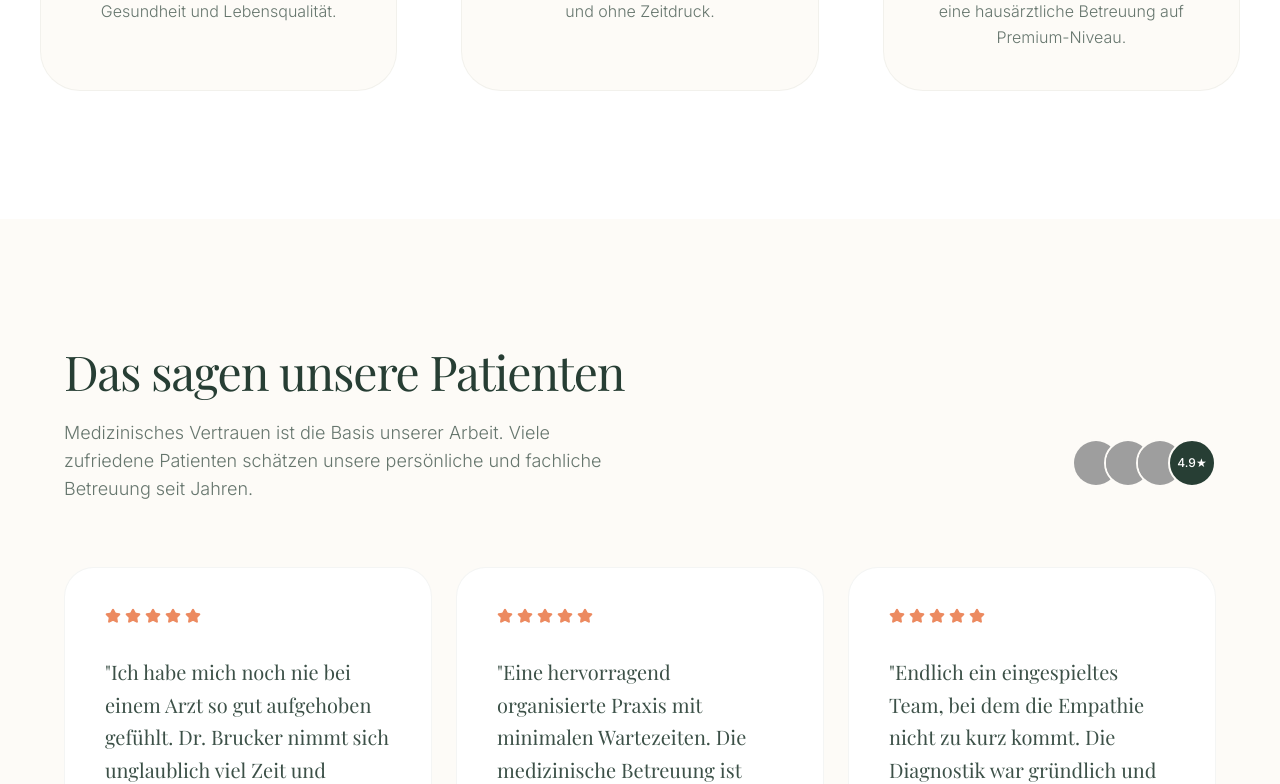
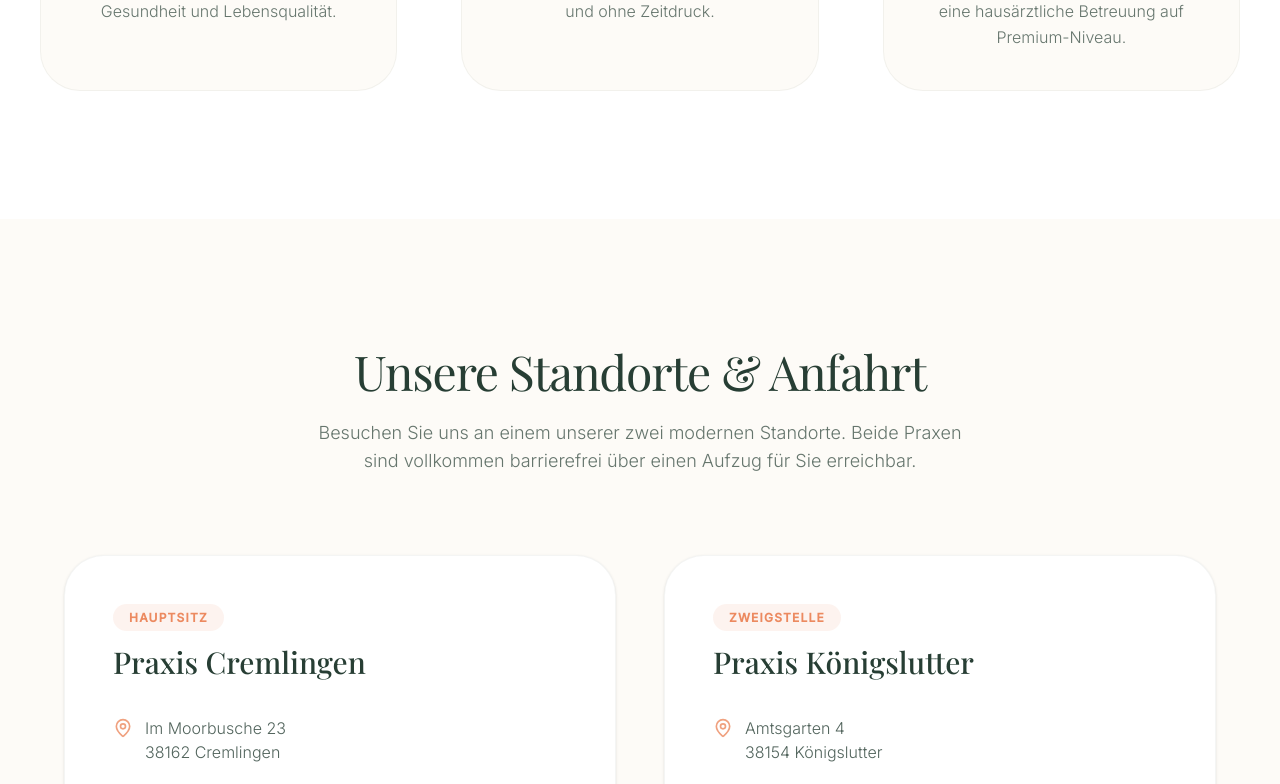
Before and after one commit to falkstange1912/Zahnarztpraxis_Website-, a React (Vite) app: page / in a window 1280 px wide. Shown: the part 2000-2784 px from the top of the page. Built offline with nearby package versions, Linux system fonts and the light colour scheme; grey boxes are pictures that could not be loaded; a web font is replaced by a local one.

Commit message:
Update App.tsx

```diff
--- a/App.tsx
+++ b/App.tsx
@@ -1,5 +1,5 @@
 import { motion } from "motion/react";
-import { Heart, Clock, Shield, Star, ArrowRight } from "lucide-react";
+import { Heart, Clock, Shield, Star, ArrowRight, MapPin, Phone, Car, Bus } from "lucide-react";
 
 const fadeUp = {
   initial: { opacity: 0, y: 20 },
@@ -18,10 +18,10 @@ export default function App() {
       <nav className="flex items-center justify-between px-6 py-6 md:px-12 max-w-[1400px] mx-auto">
         <div className="font-serif text-2xl font-semibold tracking-tight">Praxis Brucker.</div>
         <div className="hidden md:flex space-x-10 text-sm font-medium">
-          <a href="#" className="hover:opacity-60 transition-opacity">Die Praxis</a>
-          <a href="#" className="hover:opacity-60 transition-opacity">Das Team</a>
-          <a href="#" className="hover:opacity-60 transition-opacity">Leistungen</a>
-          <a href="#" className="hover:opacity-60 transition-opacity">Kontakt</a>
+          <a href="#praxis" className="hover:opacity-60 transition-opacity">Die Praxis</a>
+          <a href="#philosophie" className="hover:opacity-60 transition-opacity">Philosophie</a>
+          <a href="#standorte" className="hover:opacity-60 transition-opacity">Standorte</a>
+          <a href="#bewertungen" className="hover:opacity-60 transition-opacity">Bewertungen</a>
         </div>
         <div className="flex items-center gap-4">
           <button className="hidden sm:block text-sm font-medium hover:opacity-60 transition-opacity">
@@ -35,7 +35,7 @@ export default function App() {
 
       <main>
         {/* 1. HOOK & 2. PROMISE OF VALUE */}
-        <section className="px-6 mt-20 md:mt-28 mb-16 max-w-5xl mx-auto text-center">
+        <section id="praxis" className="px-6 mt-20 md:mt-28 mb-16 max-w-5xl mx-auto text-center">
           <motion.div initial="initial" animate="animate" variants={stagger} className="space-y-8 flex flex-col items-center">
             <motion.h1
               variants={fadeUp}
@@ -48,7 +48,7 @@ export default function App() {
               className="text-xl md:text-2xl opacity-80 max-w-3xl font-light mx-auto leading-relaxed"
             >
               Wir vereinen moderne Allgemeinmedizin mit echter, menschlicher Begleitung.
-              Entdecken Sie eine Hausarztpraxis in Cremlingen, bei der Ihr Wohlbefinden an erster Stelle steht.
+              Entdecken Sie eine Hausarztpraxis, bei der Ihr Wohlbefinden an erster Stelle steht.
             </motion.p>
             <motion.div variants={fadeUp} className="pt-6 flex flex-col sm:flex-row gap-4 justify-center w-full sm:w-auto">
                <button className="bg-[var(--color-brand-accent)] text-white px-8 py-3.5 rounded-full text-base font-medium hover:bg-[#d67b54] transition-colors">
@@ -71,17 +71,17 @@ export default function App() {
            >
               <img
                  src="https://images.unsplash.com/photo-1629909613654-28e377c37b09?q=80&w=2000&auto=format&fit=crop"
-                 alt="Moderne Hausarztpraxis Brucker in Cremlingen"
+                 alt="Moderne Hausarztpraxis Brucker"
                  className="w-full h-full object-cover transition-transform duration-700 group-hover:scale-105"
               />
            </motion.div>
            <div className="text-center mt-6 text-sm font-medium opacity-60 flex items-center justify-center gap-2">
-              <Shield className="w-4 h-4 text-[var(--color-brand-accent)]" /> Dr. med. Klaus Peter Brucker · Ihr Hausarzt in Cremlingen
+              <Shield className="w-4 h-4 text-[var(--color-brand-accent)]" /> Dr. med. Klaus Peter Brucker · Ihr Hausarzt in Cremlingen & Königslutter
            </div>
         </section>
 
-        {/* 3. DETAILS */}
-        <section className="bg-white py-32 px-6">
+        {/* 3. DETAILS (Philosophie) */}
+        <section id="philosophie" className="bg-white py-32 px-6">
           <div className="max-w-[1200px] mx-auto">
             <div className="text-center mb-20">
               <h2 className="font-serif text-4xl md:text-5xl tracking-tight mb-6">Fürsorge in jedem Detail</h2>
@@ -106,8 +106,122 @@ export default function App() {
           </div>
         </section>
 
-        {/* 4. PROOF (Social Proof & References) */}
-        <section className="py-32 px-6 max-w-[1200px] mx-auto">
+        {/* NEW: 4. STANDORTE & ANFAHRT */}
+        <section id="standorte" className="py-32 px-6 max-w-[1200px] mx-auto">
+          <div className="text-center mb-20">
+            <h2 className="font-serif text-4xl md:text-5xl tracking-tight mb-6">Unsere Standorte & Anfahrt</h2>
+            <p className="opacity-70 max-w-2xl mx-auto text-lg font-light">
+               Besuchen Sie uns an einem unserer zwei modernen Standorte. Beide Praxen sind vollkommen barrierefrei über einen Aufzug für Sie erreichbar.
+            </p>
+          </div>
+
+          <div className="grid lg:grid-cols-2 gap-8 md:gap-12">
+            {/* Standort Cremlingen */}
+            <motion.div
+              initial={{ opacity: 0, y: 20 }}
+              whileInView={{ opacity: 1, y: 0 }}
+              viewport={{ once: true }}
+              className="bg-white p-8 md:p-12 rounded-[40px] border border-[var(--color-brand-green)]/5 shadow-sm flex flex-col justify-between"
+            >
+              <div className="space-y-6">
+                <div className="flex justify-between items-start">
+                  <div>
+                    <span className="text-xs font-semibold tracking-widest uppercase text-[var(--color-brand-accent)] bg-[var(--color-brand-accent)]/10 px-4 py-1.5 rounded-full">Hauptsitz</span>
+                    <h3 className="font-serif text-3xl font-medium mt-4 mb-3">Praxis Cremlingen</h3>
+                  </div>
+                </div>
+
+                <div className="space-y-3 text-base font-light opacity-80">
+                  <p className="flex items-start gap-3">
+                    <MapPin className="w-5 h-5 text-[var(--color-brand-accent)] shrink-0 mt-0.5" />
+                    <span>Im Moorbusche 23<br />38162 Cremlingen</span>
+                  </p>
+                  <p className="flex items-center gap-3 pt-2">
+                    <Phone className="w-5 h-5 text-[var(--color-brand-accent)] shrink-0" />
+                    <a href="tel:05306990440" className="hover:underline font-medium text-[var(--color-brand-green)]">(05306) 990440</a>
+                  </p>
+                </div>
+
+                <div className="space-y-6 pt-6 border-t border-[var(--color-brand-green)]/10">
+                  <div className="space-y-1.5">
+                    <h4 className="font-medium text-sm flex items-center gap-2 text-[var(--color-brand-green)]">
+                      <Car className="w-4 h-4 text-[var(--color-brand-accent)]" /> Mit dem PKW
+                    </h4>
+                    <p className="text-sm opacity-70 font-light leading-relaxed">
+                      Aus Richtung Klein Schöppenstedt kommend auf der B1 gleich nach dem Ortseingang links abbiegend der Hauptstraße folgen. Die Praxis befindet sich auf der linken Seite über der Moorbusch Apotheke.
+                    </p>
+                  </div>
+                  <div className="space-y-1.5">
+                    <h4 className="font-medium text-sm flex items-center gap-2 text-[var(--color-brand-green)]">
+                      <Bus className="w-4 h-4 text-[var(--color-brand-accent)]" /> Mit dem Bus
+                    </h4>
+                    <p className="text-sm opacity-70 font-light leading-relaxed">
+                      Linie 452 von Braunschweig (Haltestelle "Krematorium") Richtung Bornum. Der Bus fährt u.a. über Klein Schöppenstedt und Schulenrode. Bitte in Cremlingen an der Haltestelle <strong className="font-medium">"Im Rübenkamp"</strong> aussteigen.
+                    </p>
+                  </div>
+                </div>
+              </div>
+              <div className="mt-8 pt-4 border-t border-[var(--color-brand-green)]/5 text-xs opacity-50 font-medium">
+                Barrierefreier Zugang via Aufzug
+              </div>
+            </motion.div>
+
+            {/* Standort Königslutter */}
+            <motion.div
+              initial={{ opacity: 0, y: 20 }}
+              whileInView={{ opacity: 1, y: 0 }}
+              viewport={{ once: true }}
+              transition={{ delay: 0.1 }}
+              className="bg-white p-8 md:p-12 rounded-[40px] border border-[var(--color-brand-green)]/5 shadow-sm flex flex-col justify-between"
+            >
+              <div className="space-y-6">
+                <div className="flex justify-between items-start">
+                  <div>
+                    <span className="text-xs font-semibold tracking-widest uppercase text-[var(--color-brand-accent)] bg-[var(--color-brand-accent)]/10 px-4 py-1.5 rounded-full">Zweigstelle</span>
+                    <h3 className="font-serif text-3xl font-medium mt-4 mb-3">Praxis Königslutter</h3>
+                  </div>
+                </div>
+
+                <div className="space-y-3 text-base font-light opacity-80">
+                  <p className="flex items-start gap-3">
+                    <MapPin className="w-5 h-5 text-[var(--color-brand-accent)] shrink-0 mt-0.5" />
+                    <span>Amtsgarten 4<br />38154 Königslutter</span>
+                  </p>
+                  <p className="flex items-center gap-3 pt-2">
+                    <Phone className="w-5 h-5 text-[var(--color-brand-accent)] shrink-0" />
+                    <a href="tel:05353990000" className="hover:underline font-medium text-[var(--color-brand-green)]">(05353) 990000</a>
+                  </p>
+                </div>
+
+                <div className="space-y-6 pt-6 border-t border-[var(--color-brand-green)]/10">
+                  <div className="space-y-1.5">
+                    <h4 className="font-medium text-sm flex items-center gap-2 text-[var(--color-brand-green)]">
+                      <Car className="w-4 h-4 text-[var(--color-brand-accent)]" /> Mit dem PKW
+                    </h4>
+                    <p className="text-sm opacity-70 font-light leading-relaxed">
+                      Die Praxis befindet sich in der zweiten Etage rechts im Ärzte- und Therapiezentrum im CentroKö in Königslutter. Es sind ausreichend Parkplätze vor Ort vorhanden.
+                    </p>
+                  </div>
+                  <div className="space-y-1.5">
+                    <h4 className="font-medium text-sm flex items-center gap-2 text-[var(--color-brand-green)]">
+                      <Bus className="w-4 h-4 text-[var(--color-brand-accent)]" /> Mit dem Bus
+                    </h4>
+                    <p className="text-sm opacity-70 font-light leading-relaxed">
+                      Für die optimale Verbindung mit dem Bus informieren Sie sich bitte direkt über die elektronische Fahrplanauskunft für den Standort Königslutter.
+                    </p>
+                  </div>
+                </div>
+              </div>
+              <div className="mt-8 pt-4 border-t border-[var(--color-brand-green)]/5 text-xs opacity-50 font-medium flex justify-between">
+                <span>Barrierefreier Zugang via Aufzug</span>
+                <span>Behinderten-WC vorhanden</span>
+              </div>
+            </motion.div>
+          </div>
+        </section>
+
+        {/* 5. PROOF (Social Proof & Bewertungen) */}
+        <section id="bewertungen" className="py-32 px-6 max-w-[1200px] mx-auto border-t border-[var(--color-brand-green)]/5">
           <div className="flex flex-col md:flex-row gap-12 items-end justify-between mb-16">
              <div className="max-w-xl">
                <h2 className="font-serif text-4xl md:text-5xl tracking-tight mb-6">Das sagen unsere Patienten</h2>
@@ -142,7 +256,7 @@ export default function App() {
           </div>
         </section>
 
-        {/* 5. CALL TO ACTION */}
+        {/* 6. CALL TO ACTION */}
         <section className="px-6 mb-12">
           <div className="bg-[var(--color-brand-green)] text-[#fdfbf7] py-32 px-8 rounded-[40px] md:rounded-[80px] max-w-[1300px] mx-auto text-center relative overflow-hidden">
             <div className="absolute top-0 left-0 w-full h-full opacity-10 pointer-events-none" style={{ backgroundImage: 'radial-gradient(circle at center, #ffffff 1px, transparent 1px)', backgroundSize: '24px 24px' }}></div>
```
